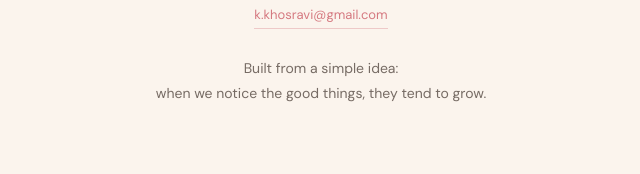
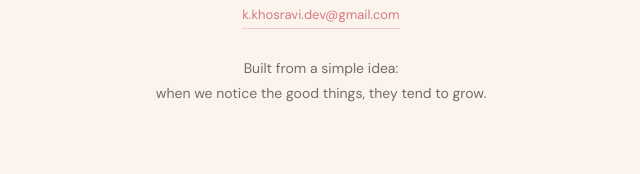
Before and after one commit to kamyab9k/Gratitude-Garden-website, a plain HTML site: page index.html in a window 1280 px wide. Shown: the part 4364-4538 px from the top of the page, 319-959 px from the left. Drawn offline with nearby package versions, Linux system fonts and the light colour scheme; a script that the page names is missing; a web font is replaced by a local one.

Commit message:
Update index.html

```diff
--- a/index.html
+++ b/index.html
@@ -682,10 +682,10 @@
         -->
 
         <a
-          href="mailto: k.khosravi@gmail.com"
+          href="mailto: k.khosravi.dev@gmail.com"
           class="creator-email"
         >
-          k.khosravi@gmail.com
+          k.khosravi.dev@gmail.com
         </a>
 
 
```
